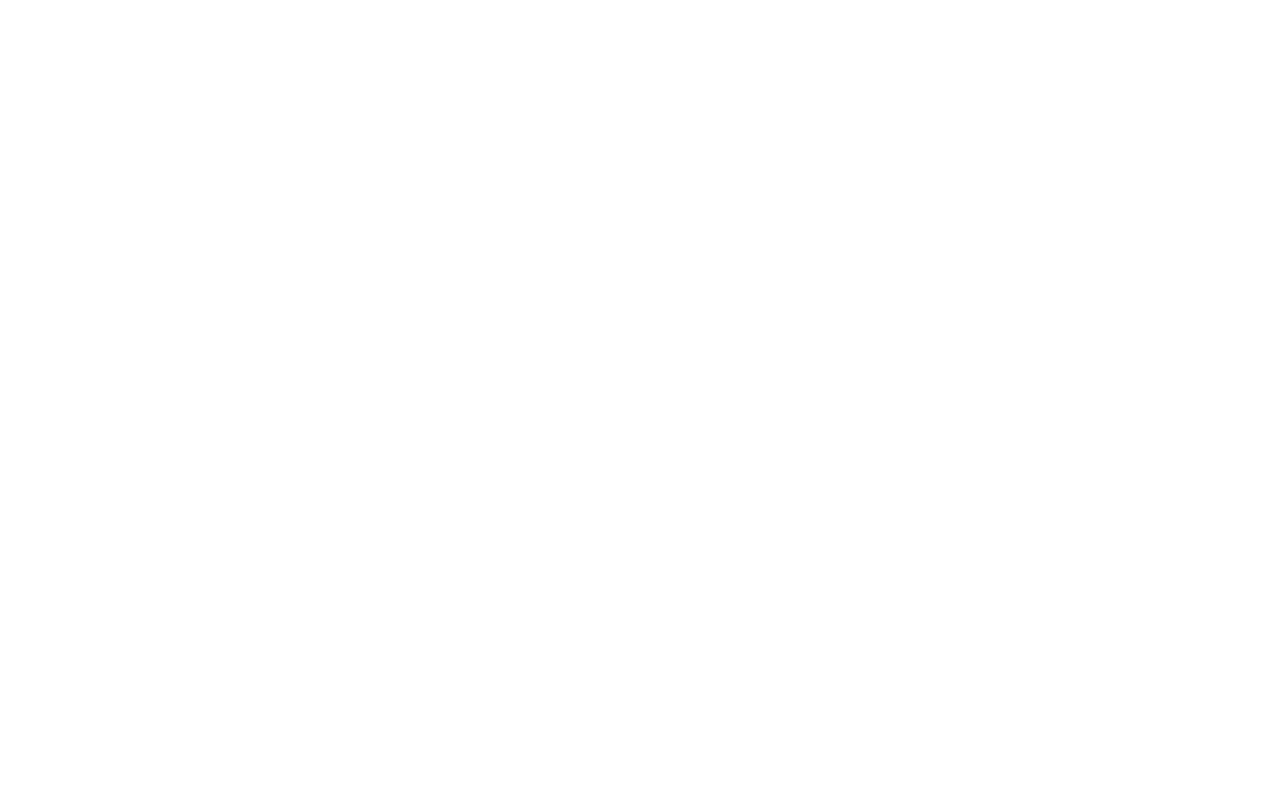
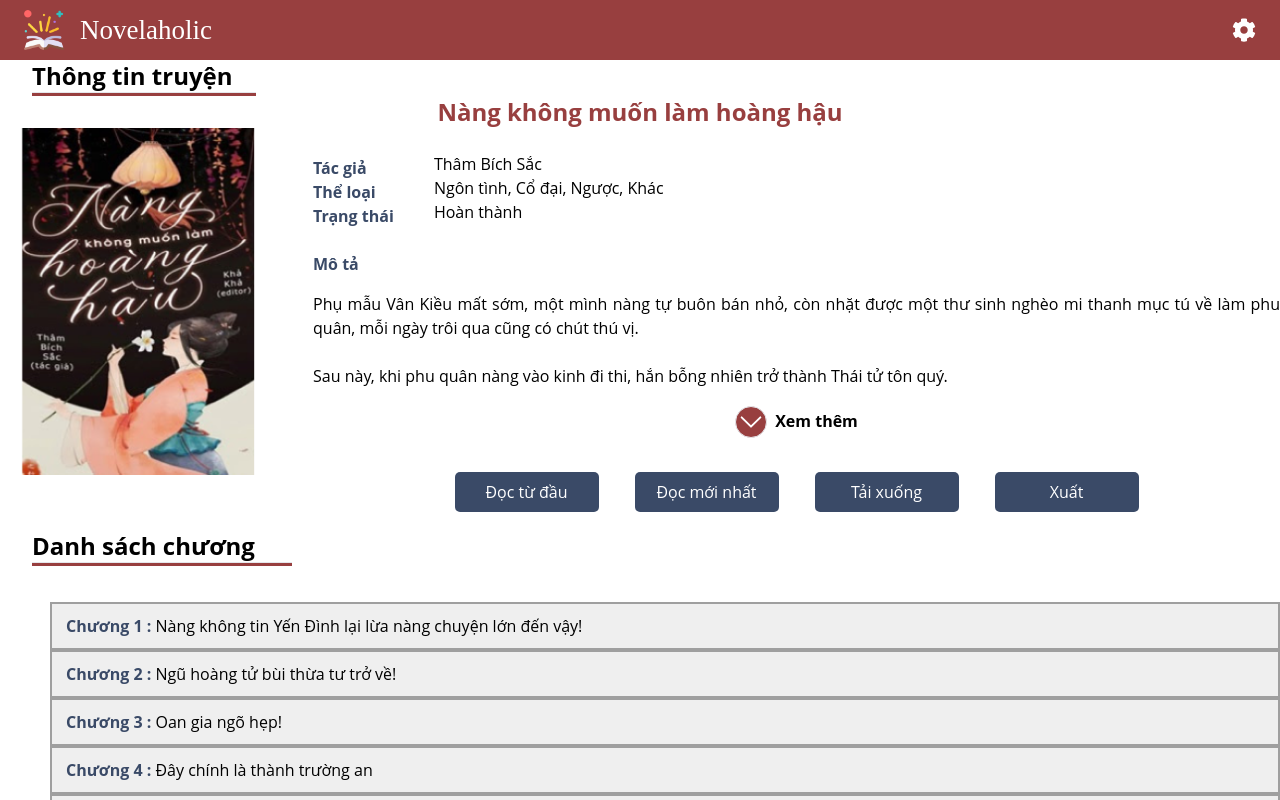
Before and after one commit to tttan308/Novelaholic, a React (Create React App) app in the folder frontend/: page /book-info in a window 1280 px wide. Before the commit this address had no page. Shown: the top 800 px of the page. Built offline with nearby package versions, Linux system fonts and the light colour scheme.

Commit message:
Modify routes

```diff
--- a/frontend/src/components/listChapter.js
+++ b/frontend/src/components/listChapter.js
@@ -21,7 +21,7 @@
             return (
               <Link
                 to={{
-                  pathname: "bookContent",
+                  pathname: "book-content",
                   search: `?chapter=${item.chapter}`, //pass chapter as a querry string
                 }}
                 className="w-1311px"
--- a/frontend/src/components/readmore.js
+++ b/frontend/src/components/readmore.js
@@ -45,7 +45,7 @@
         </span>
       </button>
       <div className="Groupbtn flex justify-center flex-skrink-0 mt-4">
-        <Link to={{ pathname: "/bookContent", search: `?chapter=${1}` }}>
+        <Link to={{ pathname: "/book-content", search: `?chapter=${1}` }}>
           <button className="bg-sub text-white text-base font-inter h-[40px] w-[144px] rounded-[5px] m-[18px] transition duration-200 hover:scale-125">
             {" "}
             Đọc từ đầu
@@ -53,7 +53,7 @@
         </Link>
         <Link
           to={{
-            pathname: "/bookContent",
+            pathname: "/book-content",
             search: `?chapter=${numberOfChapter}`,
           }}
         >
--- a/frontend/src/routes/index.js
+++ b/frontend/src/routes/index.js
@@ -5,8 +5,8 @@
 
 const routes = [
   { path: "/", component: Home },
-  { path: "/bookInfo", component: BookInfo },
-  { path: "/bookContent", component: BookContent },
+  { path: "/book-info", component: BookInfo },
+  { path: "/book-content", component: BookContent },
   { path: "/search", component: SearchPage },
 ];
 
```
